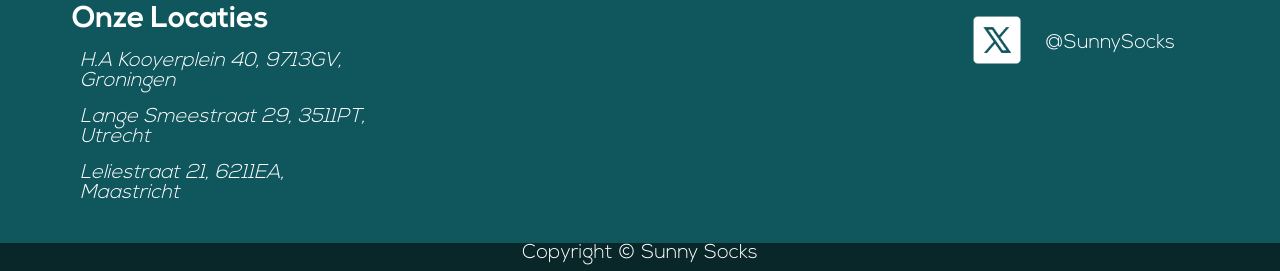
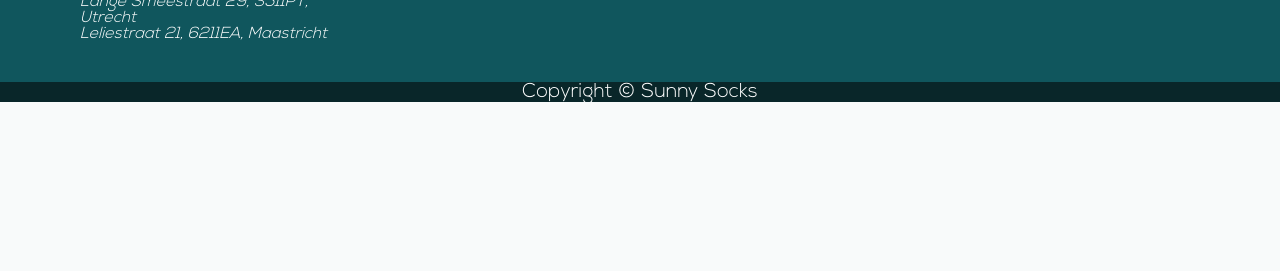
Before and after one commit to DinandRengers/SunnySocks-P1-IC-INF-1D, a PHP site: page / in a window 1280 px wide. Shown: the part 1022-1293 px from the top of the page. After the commit the page ends 1124 px from the top, so only its background shows below. Run offline with PHP 8.4, Linux system fonts and the light colour scheme.

Commit message:
footer kleiner gemaakt op basis van feedback

```diff
--- a/css/style.css
+++ b/css/style.css
@@ -125,7 +125,7 @@
 .footerLogo
 {
   width: 75%;
-  padding-bottom: 5rem;
+  padding-bottom: 2rem;
 }
 
 .footerLocaties
@@ -133,9 +133,10 @@
   padding-left: 2.5rem;
 }
 
-.footerLocaties > address > p
+.footerLocaties > address
 {
-  margin: 1rem 0.5rem;
+  margin: 0.5rem;
+  font-size: 16px;
 }
 
 .footerInfo
@@ -158,7 +159,8 @@
 .footerSocials
 {
   display: grid;
-  grid-template-rows: repeat(4, 1fr);
+  grid-template-rows: 1fr 1fr;
+  grid-template-columns: 1fr 1fr;
 }
 
 .footerFlex
@@ -177,9 +179,9 @@
 
 .footerCopyright
 {
-  grid-row: 2;
   grid-column: 1 / span 3;
   background-color: #092629;
   text-align: center;
   color: white;
+  height: fit-content;
 }
```
